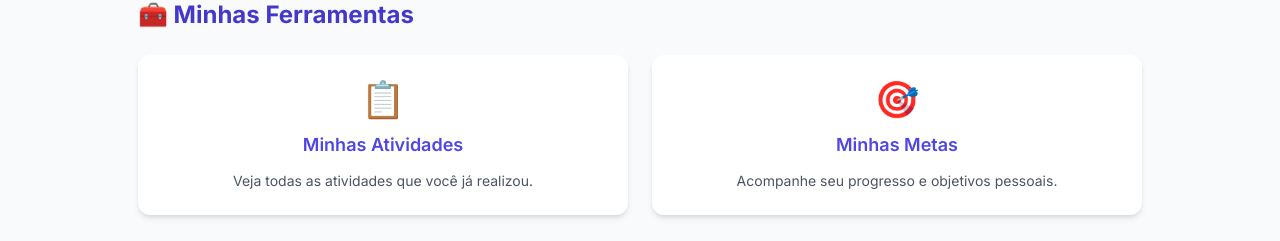
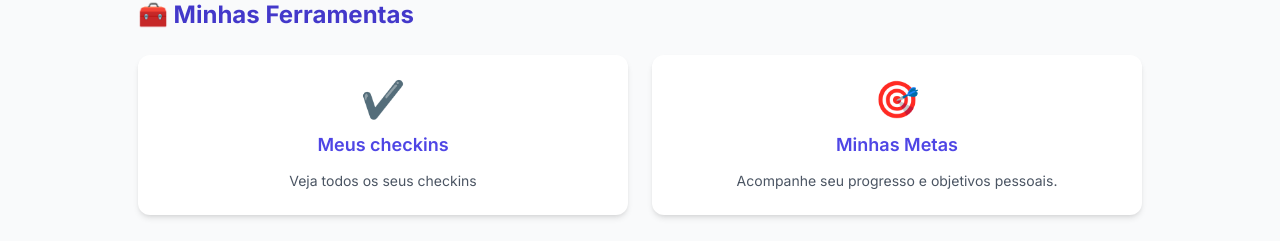
Before and after one commit to 1TDSPG-Projeto-HC/GS---segundo-semestre, a React (Vite) app: page / in a window 1280 px wide. Shown: the part 464-705 px from the top of the page. Built offline with nearby package versions, Linux system fonts and the light colour scheme; no server answers.

Commit message:
feat(home): Altera card 'Minhas Atividades' para 'Meus Check-ins'

```diff
--- a/src/pages/Home.tsx
+++ b/src/pages/Home.tsx
@@ -76,19 +76,19 @@ export default function Home() {
 
         <div className="grid grid-cols-1 sm:grid-cols-2 gap-6">
           <Link
-            to="/minhas-atividades"
+            to="/Dashboard"
             className="rounded-xl p-6 bg-white dark:bg-gray-800 shadow-md hover:shadow-xl
                        hover:-translate-y-1 transition-all duration-300 text-center group"
           >
             <div className="flex flex-col items-center space-y-3">
               <span className="text-4xl transition-transform duration-300 group-hover:scale-110">
-                📋
+                ✔️
               </span>
               <span className="font-semibold text-indigo-600 dark:text-indigo-300 text-lg">
-                Minhas Atividades
+                Meus checkins
               </span>
               <p className="text-gray-600 dark:text-gray-400 text-sm">
-                Veja todas as atividades que você já realizou.
+                Veja todos os seus checkins
               </p>
             </div>
           </Link>
--- a/src/pages/Register.tsx
+++ b/src/pages/Register.tsx
@@ -100,7 +100,7 @@ const Register: React.FC = () => {
           </h1>
 
           <p className="text-center text-slate-500 dark:text-slate-300 text-sm mb-8 leading-relaxed">
-            Bem-vindo(a) ao MindWork 👋
+            Bem-vindo(a) ao MindWork
             <br />
             Preencha os dados para se cadastrar.
           </p>
```
